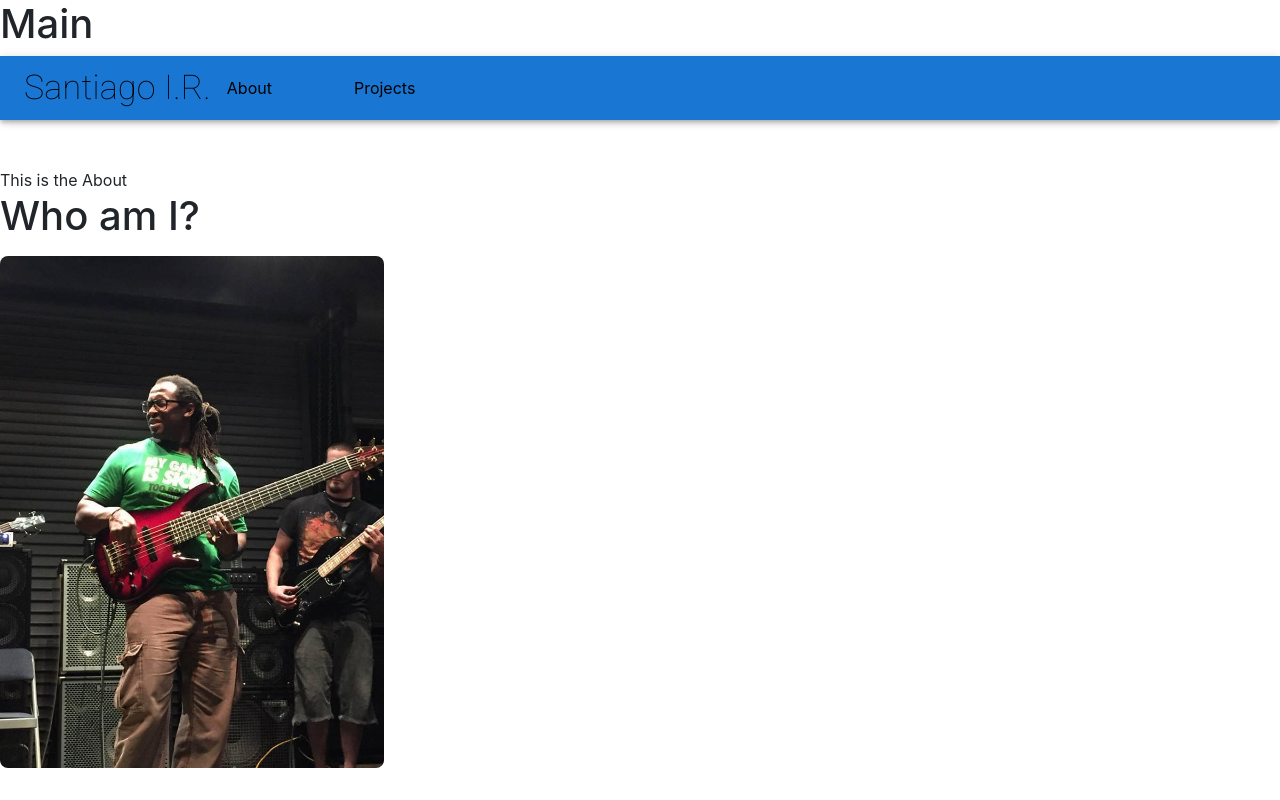
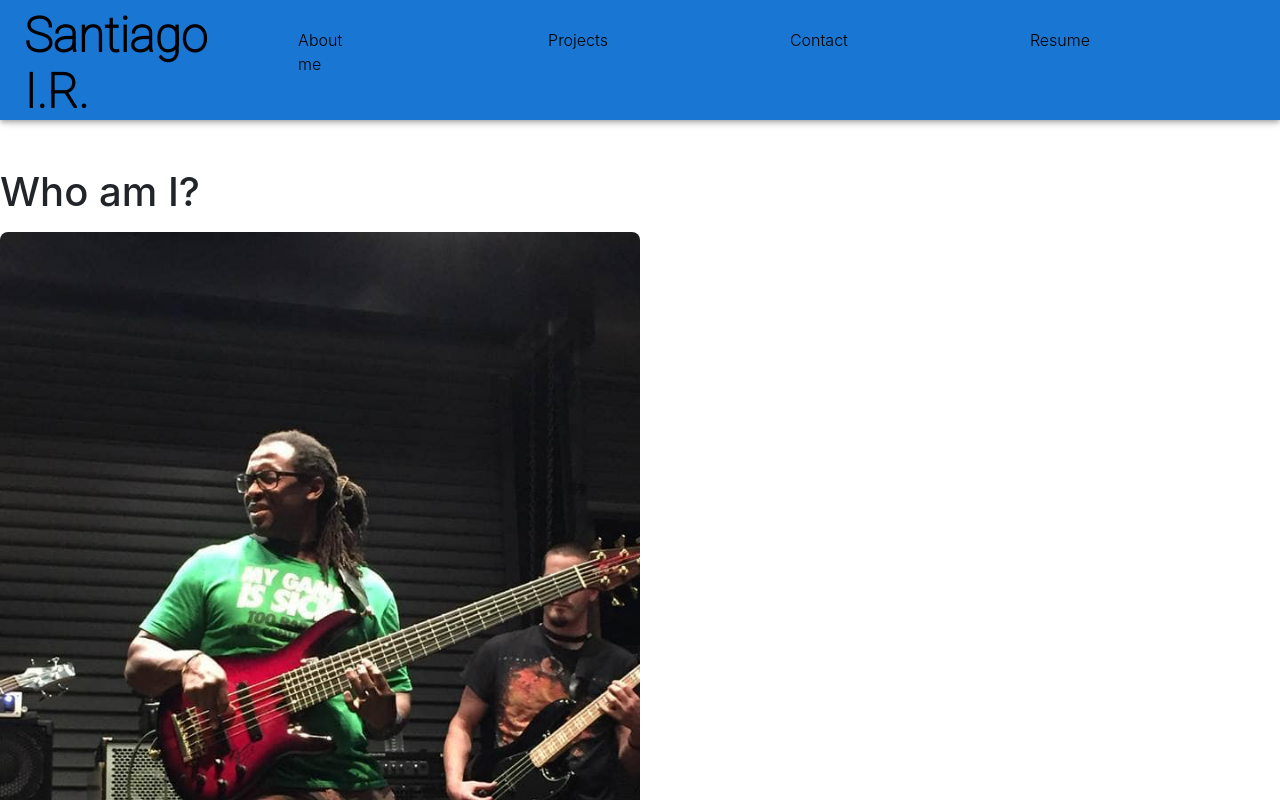
Before and after one commit to SantiBass/Personal-Portfolio-w-React, a React (Create React App) app: page / in a window 1280 px wide. Shown: the top 800 px of the page. Built offline with nearby package versions, Linux system fonts and the light colour scheme.

Commit message:
working on projectjs

```diff
--- a/src/App.js
+++ b/src/App.js
@@ -9,7 +9,8 @@
 function App() {
   return (
 
-<div><h1>Main</h1>
+<div>
+  {/* <h1>Main</h1> */}
   <Header/>
   <Footer/>
  </div>
--- a/src/Header.js
+++ b/src/Header.js
@@ -13,6 +13,7 @@ export default function Header() {
     header: {
       position: "sticky",
       color: "black",
+      fontWeight:300
     },
     name: {
         color: "black",
@@ -36,8 +37,8 @@ export default function Header() {
     );
   };
   const nameLogo = (
-    <Typography variant="h4" component="h1">
-     Santiago I.R.
+    <Typography style={{fontWeight:1000}} variant="h3" component="h1">
+     <h1></h1>Santiago I.R.
     </Typography>
   );
 
@@ -47,13 +48,16 @@ export default function Header() {
     if (currentPage === "About") {
       return <About/>;
     }
-    if (currentPage === "Portfolio") {
+    if (currentPage === "Projects") {
       return <Projects/>;
     }
     if (currentPage === "Resume") {
       return <Resume/>;
     }
-    return <Contact/>;
+    if (currentPage === "Contact") {
+      return <Contact/>;
+    }
+
   };
 
   const handlePageChange = (page) => setCurrentPage(page);
--- a/src/Navbar.js
+++ b/src/Navbar.js
@@ -11,33 +11,54 @@ function Navbar({currentPage, pageHandler}) {
          listStyleType:"none"
        },
    space:{
-     marginRight: "50px"
+     marginRight: "150px"
    }
  }
 
   return (
-    <><ul style={styles.list} className="nav">
+
+    <>
+    {/* links for the navigation bar */}
+    <ul style={styles.list}>
       <li style={styles.space} className="nav-item">
         <a style={styles.links}
         href="#about" onClick={()=> pageHandler("About")}
         className={currentPage==="About" ? "nav-link active" :"nav-link"}
         >
-          About
+          About me
 
         </a>
       </li>
-      <ul style={styles.list} className="nav">
+
       <li style={styles.space} className="nav-item">
         <a style={styles.links}
-        href="#about" onClick={()=> pageHandler("About")}
-        className={currentPage==="Projects" ? "nav-link active" :"nav-link"}
+        href="#projects" onClick={()=> pageHandler("Projects")}
+        className={currentPage === "Projects" ? "nav-link active" :"nav-link"}
         >
           Projects
 
         </a>
       </li>
+      <li style={styles.space} className="nav-item">
+        <a style={styles.links}
+        href="#contact" onClick={()=> pageHandler("Contact")}
+        className={currentPage === "Projects" ? "nav-link active" :"nav-link"}
+        >
+          Contact
 
-    </ul>
+        </a>
+      </li>
+      <li style={styles.space} className="nav-item">
+        <a style={styles.links}
+        href="#resume" onClick={()=> pageHandler("Resume")}
+        className={currentPage === "Projects" ? "nav-link active" :"nav-link"}
+        >
+          Resume
+
+        </a>
+      </li>
+
+
     </ul>
 
     {/* <div>Navbar</div> */}
--- a/src/components/About/about.js
+++ b/src/components/About/about.js
@@ -2,9 +2,11 @@ import React from 'react';
 import coverImage from "../../Assets/images/santibasslogo.jpg";
 function About() {
     return (
-        <section className='my-5'>This is the About
+        <section className='my-5'>
+          {/* This is the About */}
           <h1 id="about">Who am I?</h1>
-          <img src={coverImage} className="my-2" style={{width: "30%",borderRadius:"8px"}} alt="cover" />
+          <img src={coverImage} className="my-2" style={{width: "50%",borderRadius:"8px"}} alt="cover" />
+          <p>Paragraph about me here.</p>
         </section>
       );
 }
--- a/src/components/projects/Projects.js
+++ b/src/components/projects/Projects.js
@@ -2,8 +2,17 @@ import React from 'react'
 
 function Projects() {
   return (
+    <>
+    <section className='project-section'>
+      <content className="portContent">
+        <span>
+          <a href=''></a>
+        </span>
+      </content>
+
+    </section>
     <div>Projects</div>
+</>
   )
 }
-
 export default Projects
```
Also changed, not shown: src/Assets/images/Screen Shot 2022-02-21 at 10.30.18 PM.png (added).
